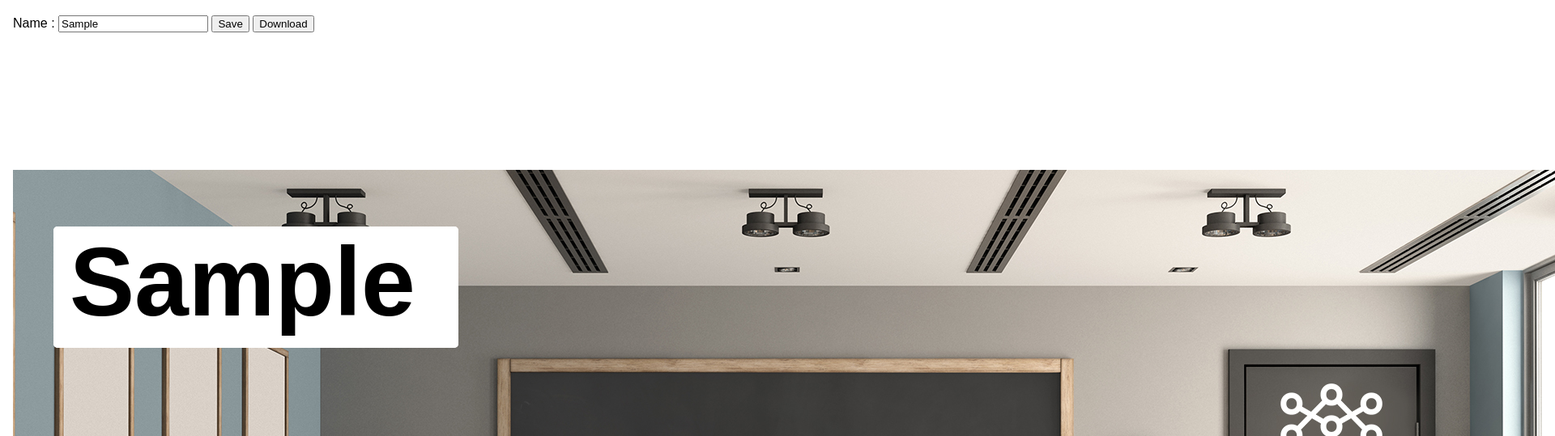
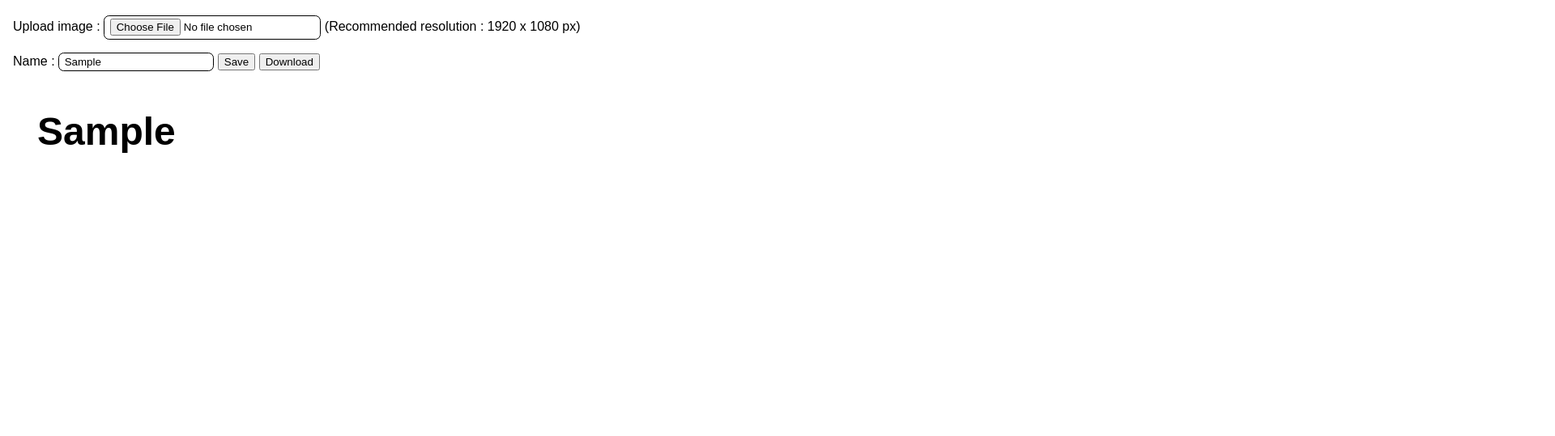
Before and after one commit to aerlaut/zoom-bg-name-badge, a plain HTML site: page index.html in a window 1280 px wide. Both pictures are taken after typing "Sample" into the empty fields and a click on the button "Save". Shown: the part 77-616 px from the top of the page at 81% size, 1920 px wide, since content can reach past the window. Drawn offline with Linux system fonts and the light colour scheme.

Commit message:
download image

```diff
--- a/index.html
+++ b/index.html
@@ -9,20 +9,35 @@
 		<h1>Zoom Background Name Tag</h1>
 
 		<div>
+			Upload image : <input type="file" id="bg-upload" /> (Recommended
+			resolution : 1920 x 1080 px)
+		</div>
+		<div>
 			Name : <input type="text" id="name-input" />
 			<button id="save">Save</button>
 			<a id="download" download="TPS-Zoom-background.jpg">
 				<button type="button" onclick="download()">Download</button>
 			</a>
 		</div>
-		<canvas id="preview">Your browser does not support canvas</canvas>
-		<canvas id="canvas"></canvas>
+		<canvas id="preview" width="800" height="450"
+			>Your browser does not support canvas</canvas
+		>
+		<canvas id="canvas" width="1920" height="1080"></canvas>
 	</body>
 	<style>
+		#canvas {
+			display: none;
+		}
 		body {
 			margin: 0;
 			padding: 1em;
 			font-family: Arial, Helvetica, sans-serif;
+		}
+
+		input {
+			padding: 0.25em 0.5em;
+			border: 1px solid black;
+			border-radius: 0.5em;
 		}
 
 		div {
@@ -34,31 +49,47 @@
 		}
 	</style>
 	<script type="text/javascript">
-		document.getElementById('save').addEventListener('click', () => {
-			drawBadge()
-			let name = document.getElementById('name-input').value
-			console.log(name)
-			writeName(name)
-		})
+		let preview = document.getElementById('preview')
+		preview = preview.getContext('2d')
+		preview.width = 800
+		preview.height = 450
 
-		const canvas = document.getElementById('canvas')
-		const ctx = canvas.getContext('2d')
-
-		// Set width height
+		let doc = document.getElementById('canvas')
+		canvas = doc.getContext('2d')
 		canvas.width = 1920
 		canvas.height = 1080
 
+		// Listen for file upload
+		document.getElementById('bg-upload').addEventListener('change', (e) => {
+			const reader = new FileReader()
+			const img = new Image()
+
+			reader.onload = (e) => {
+				img.src = e.target.result
+
+				img.onload = (e) => {
+					drawBackground(img, preview)
+					drawBackground(img, canvas)
+				}
+			}
+
+			reader.readAsDataURL(e.target.files[0])
+		})
+
+		// Add event listener to clicks
+		document.getElementById('save').addEventListener('click', () => {
+			// Reload background
+
+			// Write name to canvas
+			let name = document.getElementById('name-input').value
+			writeName(name, preview)
+			writeName(name, canvas)
+		})
+
 		// Draw image into canvas
-		let img = new Image()
-		img.src = 'bg.jpg'
+		function drawBackground(img, context) {
+			context.drawImage(img, 0, 0, context.width, context.height)
 
-		img.onload = function () {
-			ctx.drawImage(img, 0, 0, canvas.width, canvas.height)
-			drawBadge()
-		}
-
-		// Draw badge
-		function drawBadge() {
 			// Badge settings
 			let badge = {
 				marginLeft: 50,
@@ -68,42 +99,55 @@
 				rounded: 5,
 			}
 
-			ctx.beginPath()
-			ctx.moveTo(badge.marginLeft + badge.width, badge.marginTop + badge.height)
-			ctx.arcTo(
+			if (context.canvas.id == 'preview') {
+				badge = {
+					marginLeft: 22,
+					marginTop: 30,
+					width: 200,
+					height: 60,
+					rounded: 2,
+				}
+			}
+
+			context.beginPath()
+			context.moveTo(
+				badge.marginLeft + badge.width,
+				badge.marginTop + badge.height
+			)
+			context.arcTo(
 				badge.marginLeft,
 				badge.marginTop + badge.height,
 				badge.marginLeft,
 				badge.marginTop,
 				badge.rounded
 			)
-			ctx.arcTo(
+			context.arcTo(
 				badge.marginLeft,
 				badge.marginTop,
 				badge.marginLeft + badge.width,
 				badge.marginTop,
 				badge.rounded
 			)
-			ctx.arcTo(
+			context.arcTo(
 				badge.marginLeft + badge.width,
 				badge.marginTop,
 				badge.marginLeft + badge.width,
 				badge.marginTop + badge.height,
 				badge.rounded
 			)
-			ctx.arcTo(
+			context.arcTo(
 				badge.marginLeft + badge.width,
 				badge.marginTop + badge.height,
 				badge.marginLeft,
 				badge.marginTop + badge.height,
 				badge.rounded
 			)
-			ctx.fillStyle = 'white'
-			ctx.fill()
+			context.fillStyle = 'white'
+			context.fill()
 		}
 
 		// Insert name on badge
-		function writeName(name) {
+		function writeName(name, context) {
 			text = {
 				font: 'bold 120px Arial',
 				width: '',
@@ -112,15 +156,21 @@
 				startY: 180,
 			}
 
-			ctx.fillStyle = text.color
-			ctx.font = text.font
-			ctx.fillText(name, text.startX, text.startY)
+			if (context.canvas.id == 'preview') {
+				text.font = 'bold 48px Arial'
+				text.startX = 30
+				text.startY = 75
+			}
+
+			context.fillStyle = text.color
+			context.font = text.font
+			context.fillText(name, text.startX, text.startY)
 		}
 
 		// Download
 		function download() {
 			let download = document.getElementById('download')
-			let image = canvas
+			let image = doc
 				.toDataURL('image/png')
 				.replace('image/png', 'image/octet-stream')
 			download.setAttribute('href', image)
```
